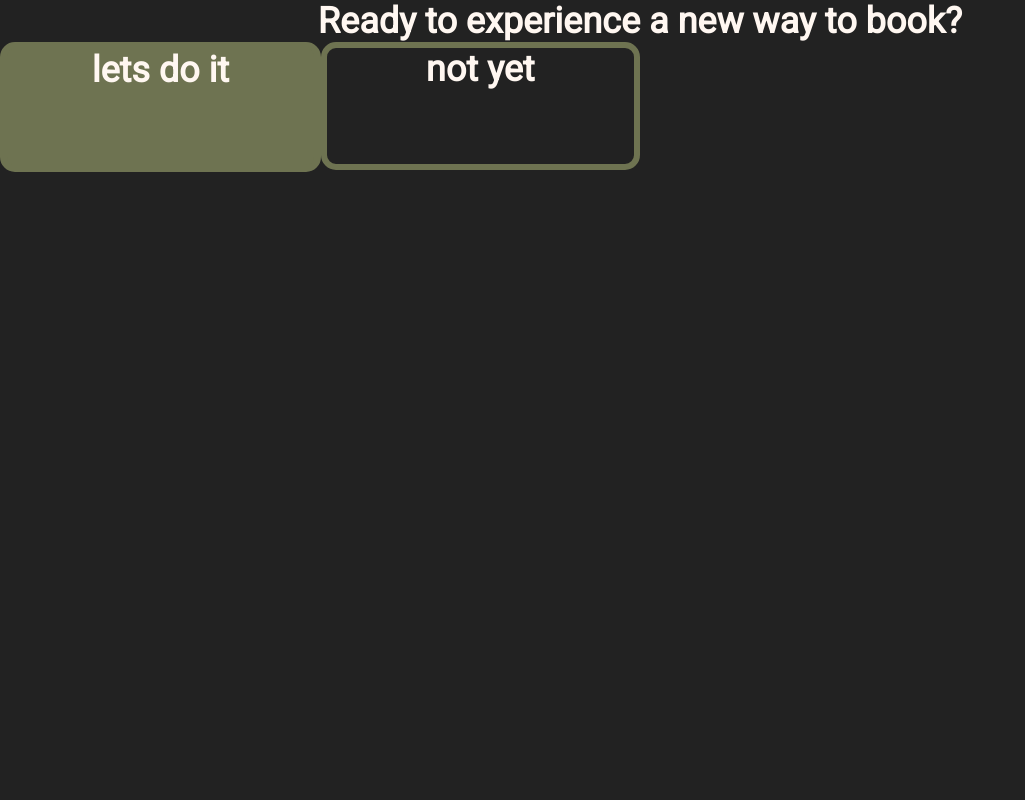
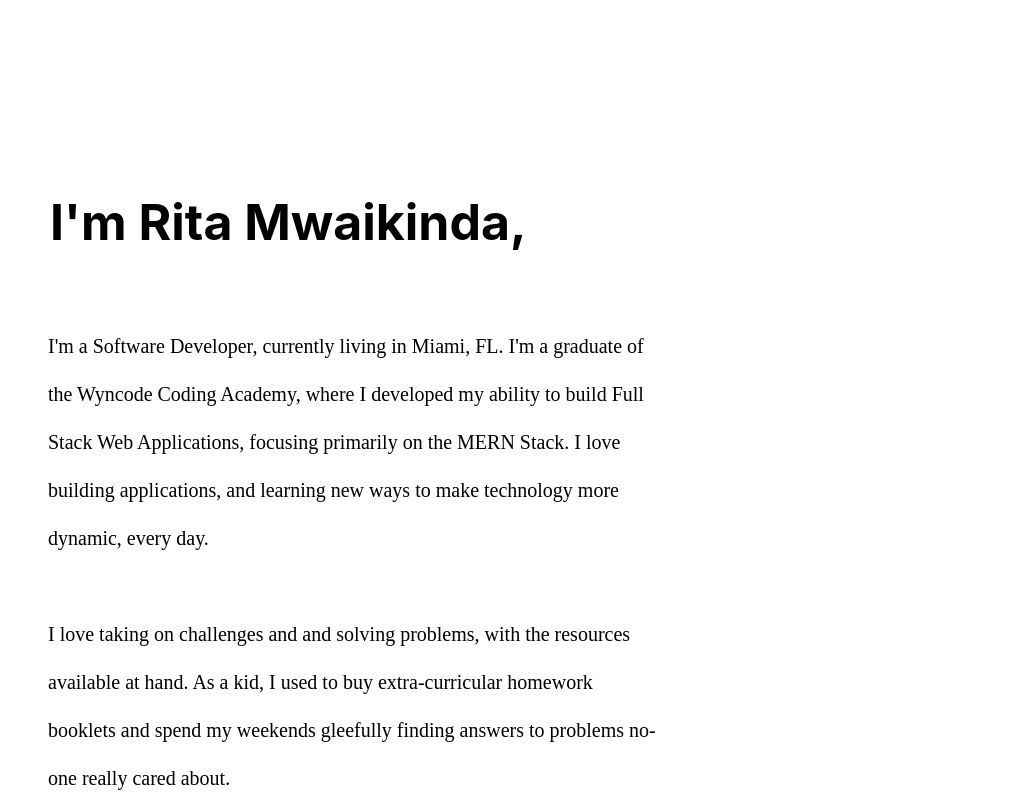
Before and after one commit to ritamwaikinda/ritasrm, a React (Create React App) app in the folder client/: page / in a window 1280 px wide. Shown: the top 800 px of the page, without its empty margins (0-1025 px from the left). Built offline with nearby package versions, Linux system fonts and the light colour scheme; a web font is replaced by a local one.

Commit message:
resetting back to before backstage files-02

```diff
--- a/client/src/App.js
+++ b/client/src/App.js
@@ -1,49 +1,35 @@
 import React /*, { Component }*/ from 'react';
-import Ready from './backstagedemo/Ready.jsx';
+// import Navbar from "./components/Navbar";
+import Home from './pages/Home';
+import Services from './pages/Services';
+import Skills from './pages/Skills';
+import Projects from './pages/Projects';
+// import Main from "./components/Main";
+// import Projects from "./components/Projects";
+// import Resume from "./components/Resume";
+import Contact from './pages/Contact';
+// import SocialLinks from "./components/SocialLinks";
+// import Footer from "./components/Footer";
 import './App.css';
 
 function App() {
 	return (
 		<div>
-			<Ready />
+			<Home />
+			<Services />
+			<Skills />
+			<Projects />
+			{/* <Navbar />
+			<Home />
+			<Main />
+			<Projects />
+			<Resume />
+			<Contact />
+			<SocialLinks />
+			<Footer /> */}
+			<Contact />
 		</div>
 	);
 }
 
 export default App;
-
-// import React /*, { Component }*/ from "react";
-// // import Navbar from "./components/Navbar";
-// import Home from "./pages/Home";
-// import Services from "./pages/Services";
-// import Skills from "./pages/Skills";
-// import Projects from "./pages/Projects";
-// // import Main from "./components/Main";
-// // import Projects from "./components/Projects";
-// // import Resume from "./components/Resume";
-// import Contact from "./pages/Contact";
-// // import SocialLinks from "./components/SocialLinks";
-// // import Footer from "./components/Footer";
-// import "./App.css";
-
-// function App() {
-// 	return (
-// 		<div>
-// 			<Home />
-// 			<Services />
-// 			<Skills />
-// 			<Projects />
-// 			{/* <Navbar />
-// 			<Home />
-// 			<Main />
-// 			<Projects />
-// 			<Resume />
-// 			<Contact />
-// 			<SocialLinks />
-// 			<Footer /> */}
-// 			<Contact />
-// 		</div>
-// 	);
-// }
-
-// export default App;
--- a/client/src/backstagedemo/Ready.jsx
+++ /dev/null
@@ -1,18 +0,0 @@
-import React from 'react';
-import './ready.css';
-
-function Ready() {
-	return (
-		<div>
-			<div className="readyPage">
-				<div className="readyTitle">Ready to experience a new way to book?</div>
-				<div className="readyOptions">
-					<div className="doItButton">lets do it</div>
-					<div className="notYetButton">not yet</div>
-				</div>
-			</div>
-		</div>
-	);
-}
-
-export default Ready;
--- a/client/src/backstagedemo/ready.css
+++ /dev/null
@@ -1,51 +0,0 @@
-@import url('https://fonts.googleapis.com/css2?family=Roboto&display=swap');
-
-.readyPage {
-	background-color: #222222;
-	object-fit: cover;
-	height: 60rem;
-	font-family: Roboto;
-	font-size: 36px;
-	font-style: normal;
-	font-weight: 700;
-	line-height: 42px;
-	letter-spacing: 0em;
-	text-align: center;
-	color: #fff7f1;
-}
-/* .readyTitle {
-	font-family: Roboto;
-	font-size: 36px;
-	font-style: normal;
-	font-weight: 700;
-	line-height: 42px;
-	letter-spacing: 0em;
-	text-align: center;
-} */
-.readyOptions {
-	display: flex;
-	flex-direction: row;
-}
-.doItButton {
-	background-color: #6e7351;
-	border: 0.4375rem solid #6e7351;
-	border-radius: 0.9375rem;
-	color: #fff7f1;
-	font-size: 36px;
-	text-align: center;
-	height: 7.2375rem;
-	width: 19.174375rem;
-	text-align: center;
-	vertical-align: middle;
-}
-.notYetButton {
-	border: 0.375rem solid #6e7351;
-	border-radius: 0.9375rem;
-	color: #fff7f1;
-	font-size: 36px;
-	text-align: center;
-	height: 7.2375rem;
-	width: 19.174375rem;
-	text-align: center;
-	vertical-align: middle;
-}
```
Also changed, not shown: 1 other file (tests, documents, lock files or other folders).
